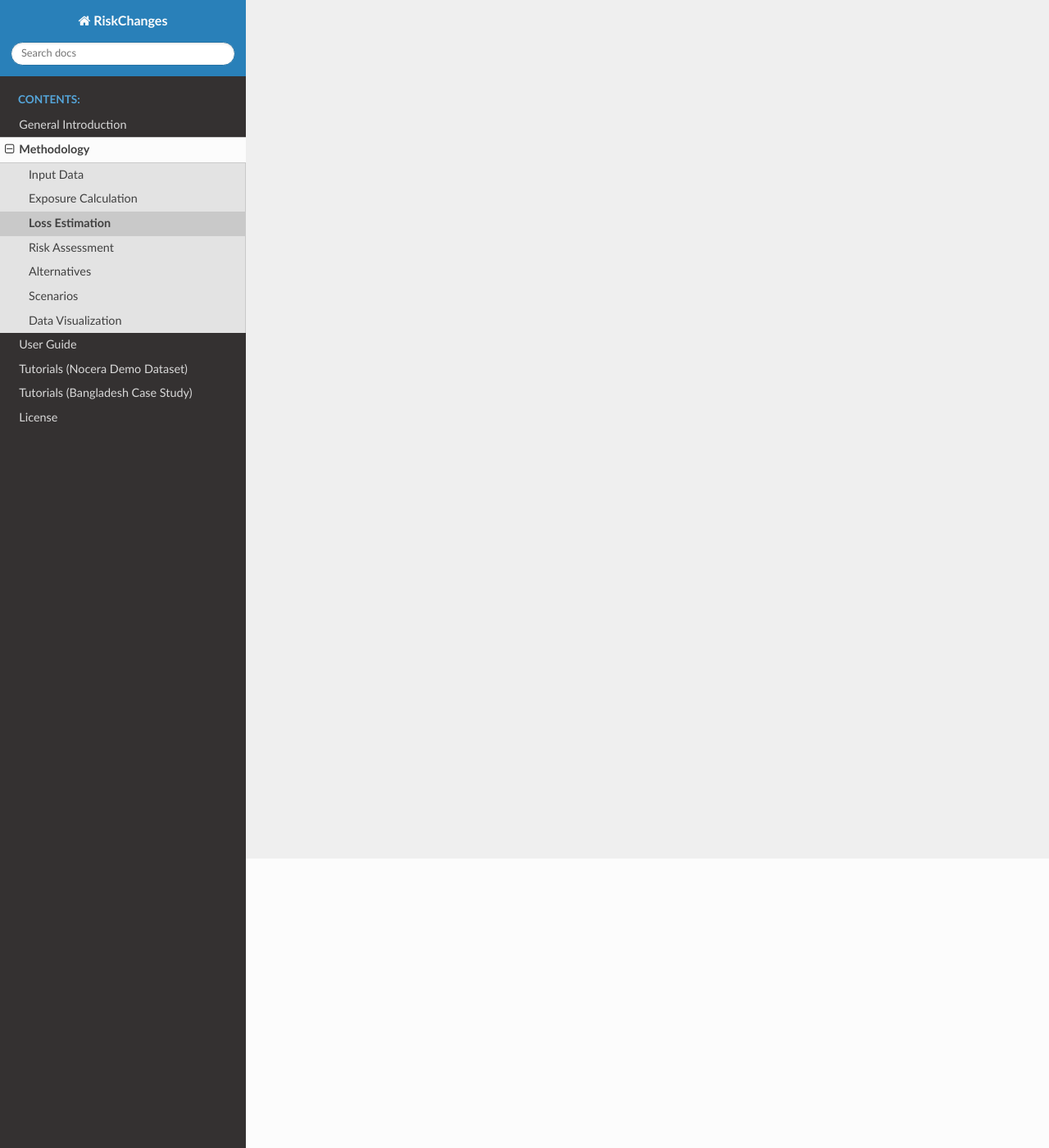
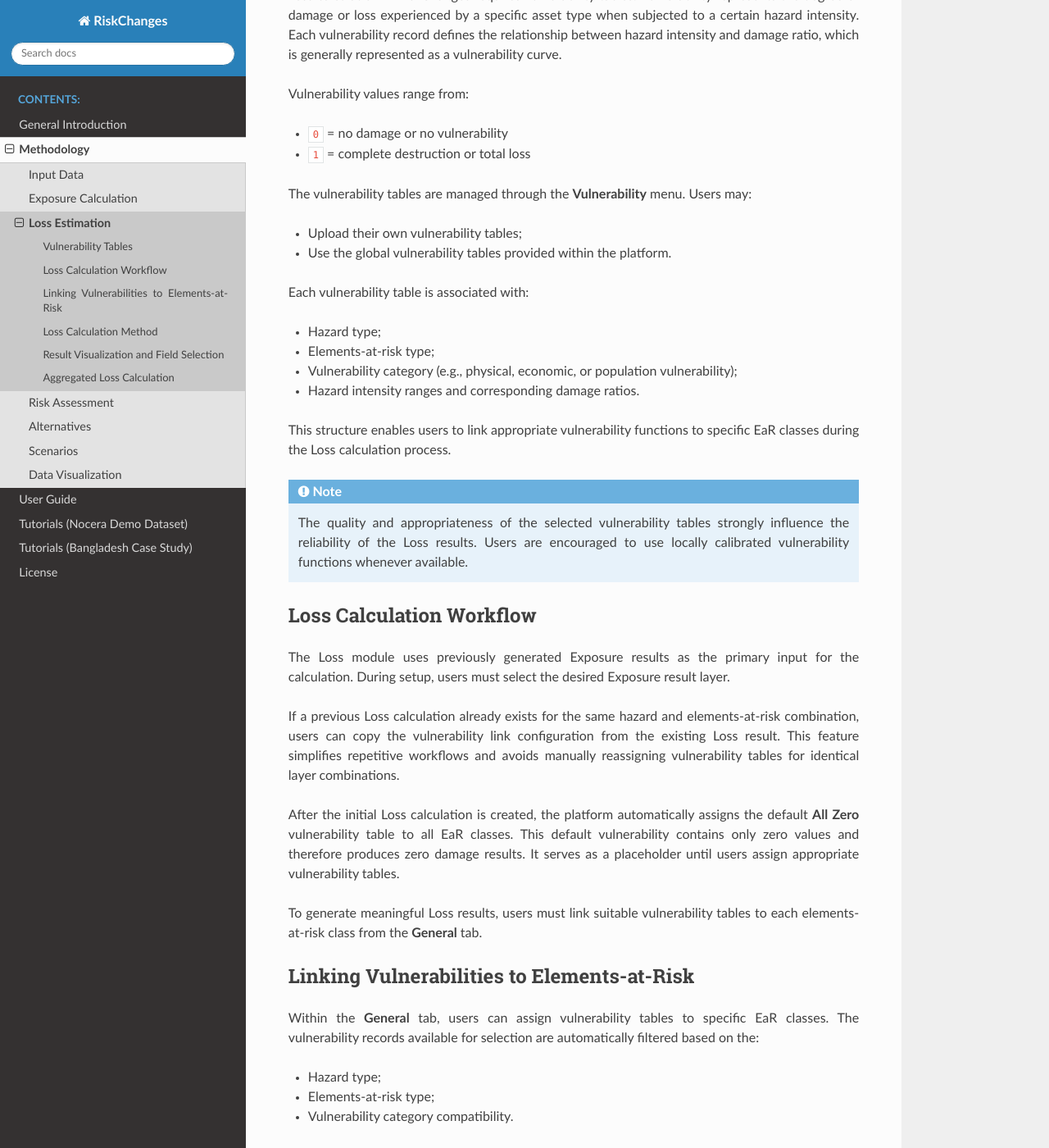
Before and after one commit to RiskChanges/riskchanges-docs, a Sphinx documentation site: the page built from docs/source/methodology_loss.rst, in a window 1280 px wide and 1400 px high, scrolled down 353 px. Shown: the whole window at 82% size. Built offline with Sphinx 7.4.7 and the Read the Docs theme 3.1.0, drawn with Linux system fonts in a browser that asks for light colours; some of the changed text lies outside the part shown.

Commit message:
Update methodology_loss.rst

```diff
--- a/docs/source/methodology_loss.rst
+++ b/docs/source/methodology_loss.rst
@@ -1,2 +1,116 @@
 Loss Estimation
 ==================
+
+The Loss Estimation module in RiskChanges calculates the potential impacts of hazards on exposed elements-at-risk (EaR) by applying vulnerability information to previously generated Exposure results. The module supports the estimation of physical damage, economic loss, and affected population depending on the selected exposure and vulnerability type.
+
+Vulnerability Tables
+----------------------
+
+Loss calculation in RiskChanges requires vulnerability tables. Vulnerability represents the degree of damage or loss experienced by a specific asset type when subjected to a certain hazard intensity. Each vulnerability record defines the relationship between hazard intensity and damage ratio, which is generally represented as a vulnerability curve.
+
+Vulnerability values range from:
+
+- ``0`` = no damage or no vulnerability
+- ``1`` = complete destruction or total loss
+
+The vulnerability tables are managed through the **Vulnerability** menu. Users may:
+
+- Upload their own vulnerability tables;
+- Use the global vulnerability tables provided within the platform.
+
+Each vulnerability table is associated with:
+
+- Hazard type;
+- Elements-at-risk type;
+- Vulnerability category (e.g., physical, economic, or population vulnerability);
+- Hazard intensity ranges and corresponding damage ratios.
+
+This structure enables users to link appropriate vulnerability functions to specific EaR classes during the Loss calculation process.
+
+.. note::
+
+   The quality and appropriateness of the selected vulnerability tables strongly influence the reliability of the Loss results. Users are encouraged to use locally calibrated vulnerability functions whenever available.
+
+Loss Calculation Workflow
+----------------------------
+
+The Loss module uses previously generated Exposure results as the primary input for the calculation. During setup, users must select the desired Exposure result layer.
+
+If a previous Loss calculation already exists for the same hazard and elements-at-risk combination, users can copy the vulnerability link configuration from the existing Loss result. This feature simplifies repetitive workflows and avoids manually reassigning vulnerability tables for identical layer combinations.
+
+After the initial Loss calculation is created, the platform automatically assigns the default **All Zero** vulnerability table to all EaR classes. This default vulnerability contains only zero values and therefore produces zero damage results. It serves as a placeholder until users assign appropriate vulnerability tables.
+
+To generate meaningful Loss results, users must link suitable vulnerability tables to each elements-at-risk class from the **General** tab.
+
+Linking Vulnerabilities to Elements-at-Risk
+---------------------------------------------
+
+Within the **General** tab, users can assign vulnerability tables to specific EaR classes. The vulnerability records available for selection are automatically filtered based on the:
+
+- Hazard type;
+- Elements-at-risk type;
+- Vulnerability category compatibility.
+
+This filtering mechanism reduces the need to manually browse large vulnerability databases and helps users identify relevant records more efficiently.
+
+Users can additionally:
+
+- Search vulnerability records using the Vulnerability ID;
+- Review vulnerability metadata;
+- Inspect the vulnerability curve graph before assigning the record.
+
+This verification process helps ensure that the selected vulnerability function appropriately represents the expected damage behavior for the selected asset type and hazard.
+
+Loss Calculation Method
+-------------------------
+
+The Loss module calculates losses by multiplying the Exposure result values with the associated vulnerability values for each feature.
+
+The calculation generally follows:
+
+.. math::
+
+   Loss = Exposure \times Vulnerability
+
+Where:
+
+- ``Exposure`` represents the exposed quantity or value;
+- ``Vulnerability`` represents the damage ratio corresponding to the hazard intensity.
+
+For example:
+
+- Exposure results such as ``Area``, ``Value``, or ``Fraction`` are multiplied by **Physical** or **Economic Vulnerability** values;
+- Exposure results such as ``Population`` are multiplied by **Population Vulnerability** values.
+
+Additionally, the Loss result includes damage ratio fields for each feature, such as:
+
+- ``Damage Ratio (Physical/Economic)``
+- ``Damage Ratio (Population)``
+
+These fields store the vulnerability values applied during the calculation and allow users to inspect the assigned damage ratios spatially.
+
+Result Visualization and Field Selection
+------------------------------------------
+
+In the **Detail** tab, users can visualize specific Loss result fields on the map. Similar to the Exposure module, users may configure:
+
+- Displayed field columns;
+- Classification methods;
+- Color schemes and visualization settings.
+
+The selected field is important because subsequent Risk calculations will use this chosen Loss field as the primary input.
+
+Aggregated Loss Calculation
+-----------------------------
+
+Before performing Risk assessment, users must execute the **Aggregated Calculation** for the Loss result.
+
+The aggregation process summarizes feature-level Loss values into administrative boundary units. This step is required because the Risk module operates at an aggregated administrative level rather than individual feature geometries.
+
+The aggregation process enables:
+
+- Comparison of losses between administrative regions;
+- Statistical summaries of impacts;
+- Generation of regional Risk indicators.
+
+Further explanation regarding aggregation procedures is provided in the dedicated **Aggregated Calculations** section below.
```
